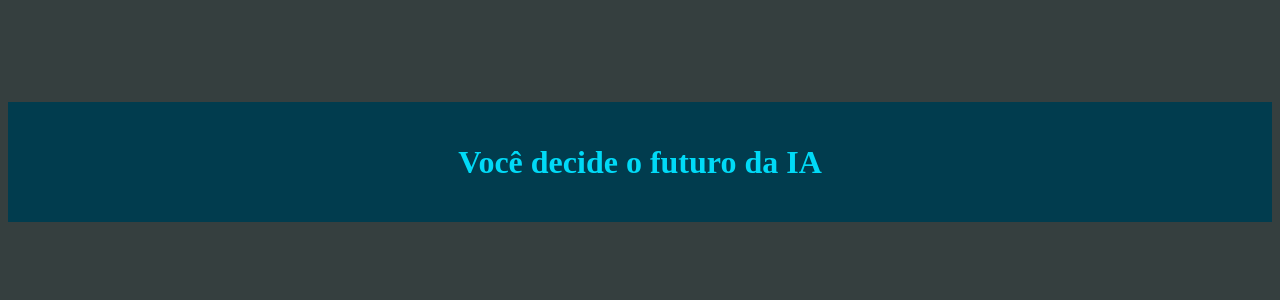
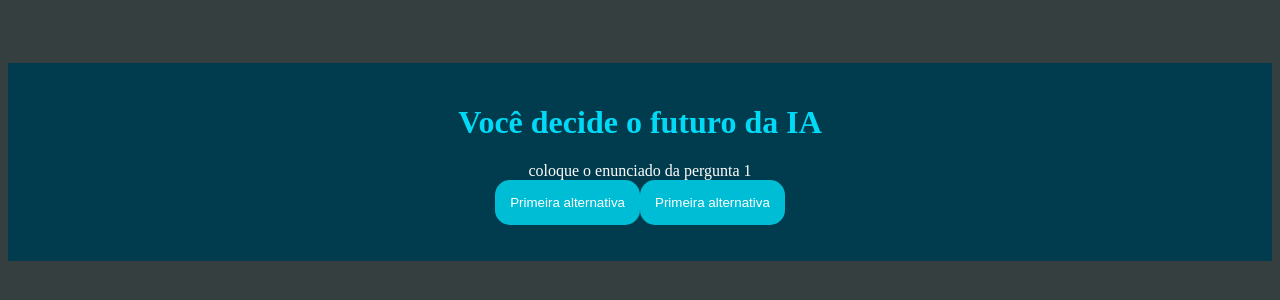
Before and after one commit to professor-weslly/3D-2Tri, a plain HTML site: page index.html in a window 1280 px wide. Shown: the part 246-546 px from the top of the page. Drawn offline with Linux system fonts and the light colour scheme.

Commit message:
correção

```diff
--- a/index.html
+++ b/index.html
@@ -16,7 +16,7 @@
 
         </div>
         <div class="caixa-resultado">
-
+            <p class="texto-resultado"></p>
         </div>
     </div>
     <script src="main.js"></script>
--- a/main.js
+++ b/main.js
@@ -9,63 +9,63 @@ const perguntas = [
         enunciado: "coloque o enunciado da pergunta 1",
         alternativas: [
             {
-                texto: "Primeira alternativa"
+                texto: "Primeira alternativa",
                 afirmacao: "afirmação que explica o motivo de escolher essa opção"
             },
             {
-                texto: "Primeira alternativa"
+                texto: "Primeira alternativa",
                 afirmacao: "afirmação que explica o motivo de escolher essa opção"
             }
         ]
 },
 {
-    enunciado: "coloque o enunciado da pergunta 1",
+    enunciado: "coloque o enunciado da pergunta 2",
     alternativas: [
         {
-            texto: "Primeira alternativa"
+            texto: "Primeira alternativa",
             afirmacao: "afirmação que explica o motivo de escolher essa opção"
       },
         {
-            texto: "Primeira alternativa"
+            texto: "Primeira alternativa",
             afirmacao: "afirmação que explica o motivo de escolher essa opção"
       }
     ]
 },
 {
-    enunciado: "coloque o enunciado da pergunta 1",
+    enunciado: "coloque o enunciado da pergunta 3",
     alternativas: [
         {
-            texto: "Primeira alternativa"
+            texto: "Primeira alternativa",
             afirmacao: "afirmação que explica o motivo de escolher essa opção"
       },
         {
-            texto: "Primeira alternativa"
+            texto: "Primeira alternativa",
             afirmacao: "afirmação que explica o motivo de escolher essa opção"
       }
     ]
 },
 {
-    enunciado: "coloque o enunciado da pergunta 1",
+    enunciado: "coloque o enunciado da pergunta 4",
     alternativas: [
         {
-            texto: "Primeira alternativa"
+            texto: "Primeira alternativa",
             afirmacao: "afirmação que explica o motivo de escolher essa opção"
       },
         {
-            texto: "Primeira alternativa"
+            texto: "Primeira alternativa",
             afirmacao: "afirmação que explica o motivo de escolher essa opção"
       }
     ]
 },
 {
-    enunciado: "coloque o enunciado da pergunta 1",
+    enunciado: "coloque o enunciado da pergunta 5",
     alternativas: [
         {
-            texto: "Primeira alternativa"
+            texto: "Primeira alternativa",
             afirmacao: "afirmação que explica o motivo de escolher essa opção"
       },
         {
-            texto: "Primeira alternativa"
+            texto: "Primeira alternativa",
             afirmacao: "afirmação que explica o motivo de escolher essa opção"
       }
     ]
```
